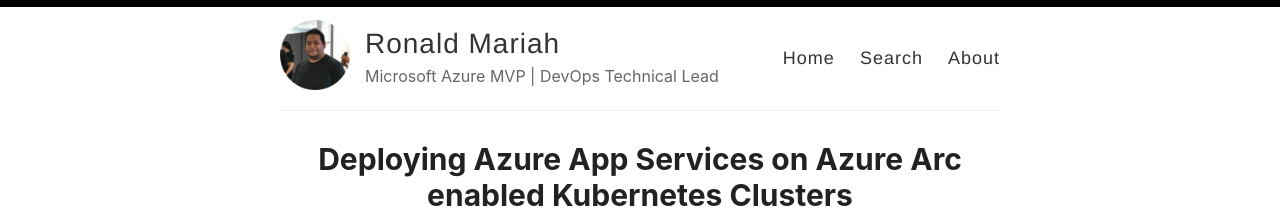
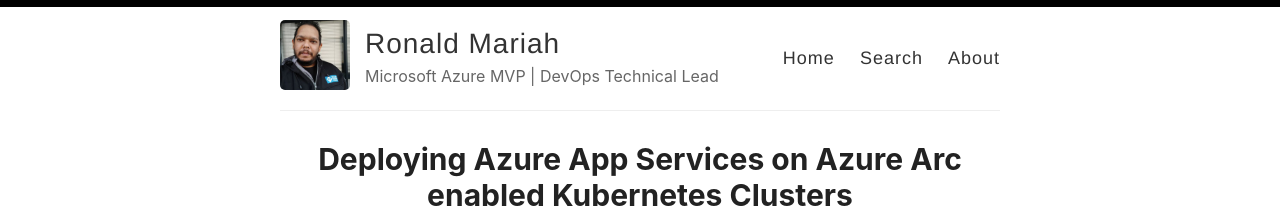
Before and after one commit to RonaldMariah/ronaldmariah.github.io, a Jekyll site: the page built from index.html, in a window 1280 px wide. Shown: the top 210 px of the page. Built offline with Jekyll 4.4.1, drawn with Linux system fonts in a browser that asks for light colours; the list of posts is cut into pages by our own code.

Commit message:
Updated profile icon.

```diff
--- a/_config.yml
+++ b/_config.yml
@@ -12,7 +12,7 @@ author: Ronald Mariah
 description: Microsoft Azure MVP | DevOps Technical Lead
 
 # URL of your avatar or profile pic (you could use your GitHub profile pic)
-avatar: /assets/logos/profile-circle-cropped.png
+avatar: /assets/logos/zMv1YZI1_400x400.jpg
 
 google_analytics: UA-154398770-1
 
```
Also changed, not shown: assets/logos/zMv1YZI1_400x400.jpg (added).
